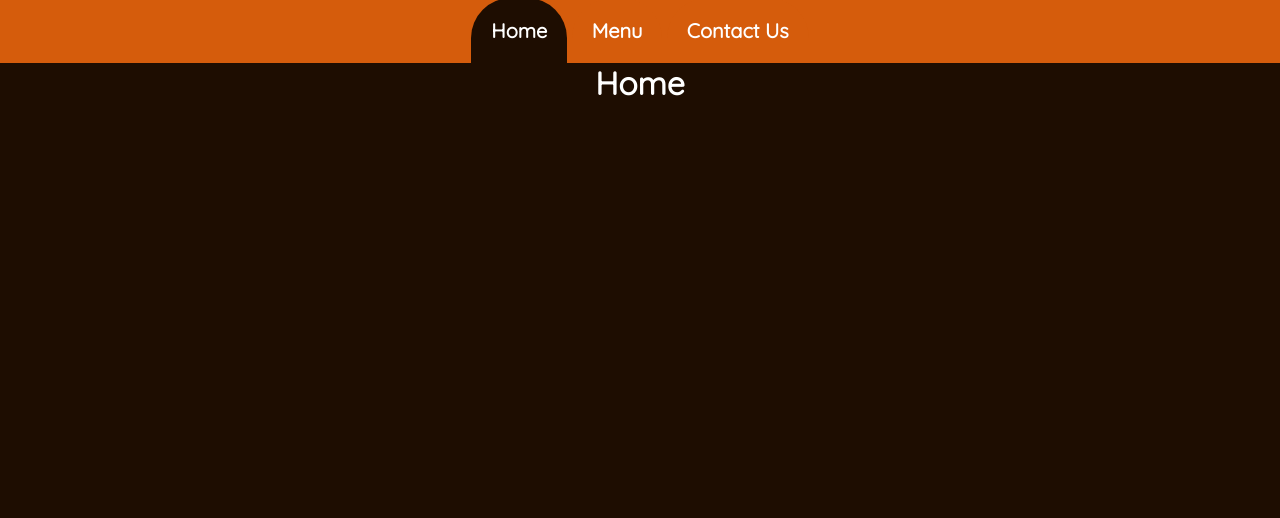
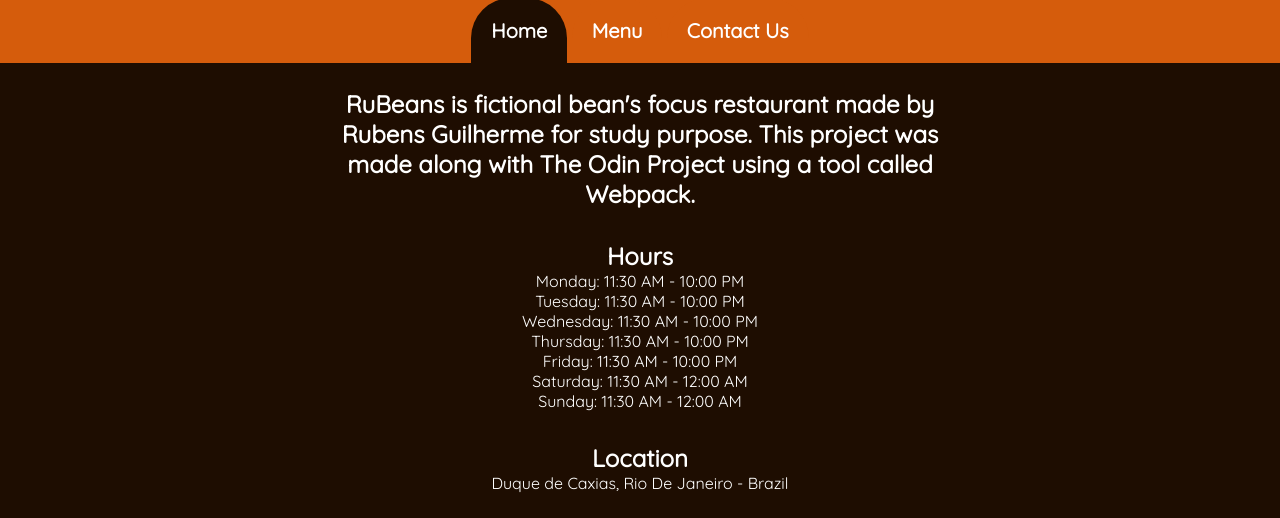
Before and after one commit to rubeans/beans-store, a website built with webpack: page dist/index.html in a window 1280 px wide. Shown: the part 282-800 px from the top of the page. Built offline with nearby package versions, Linux system fonts and the light colour scheme.

Commit message:
finish home page

```diff
--- a/css/style.css
+++ b/css/style.css
@@ -61,10 +61,16 @@
     grid-area: main;
     height: 65vh;
     background-color: #1e0d01;
+    display: flex;
+    flex-direction: column;
 }
 
 .tab-buttons {
     background-color: #d55c0c;
+}
+
+.tab-buttons .active {
+    background-color: #1e0d01;
 }
 
 .tab-button {
@@ -82,10 +88,29 @@
     background-color: #1e0d01;
 }
 
+.tab-contents {
+    display: flex;
+    flex-direction: column;
+    justify-content: center;
+    align-self: center;
+    width: 50vw;
+    height: 100vh;
+}
+
 .tab-content {
     display: none;
 }
 
-.active {
-    background-color: #1e0d01;
+.container-content {
+    display: flex;
+    flex-direction: column;
+    gap: 2rem;
 }
+
+.container-content .light-font {
+    font-weight: 100;
+}
+
+.container-content ul {
+    list-style: none;
+}
--- a/package.json
+++ b/package.json
@@ -1,5 +1,5 @@
 {
-  "name": "beans-store",
+  "name": "rubeans-restaurant",
   "version": "1.0.0",
   "description": "",
   "main": "index.js",
--- a/src/components/containers/main-content.js
+++ b/src/components/containers/main-content.js
@@ -20,13 +20,43 @@ const mainContent = () => {
     tabs.classList.add('tab-contents')
     tabs.insertAdjacentHTML('beforeend', `
         <div id="home-content" class="tab-content">
-            <h1>Home</h1>
+            <div class="container-content">
+                <div class="about">
+                    <h2 class="about-content">RuBeans is fictional bean's focus restaurant made by Rubens Guilherme for study purpose. This project was made along with The Odin Project using a tool called Webpack.</h2>
+                </div>
+                <div class="hours">
+                    <h2 class="home-heading">Hours</h2>
+                    <div class="hours-content light-font">
+                    <ul class="hours-list">
+                        <li class="hour-list">Monday: 11:30 AM - 10:00 PM</li>
+                        <li class="hour-list">Tuesday: 11:30 AM - 10:00 PM</li>
+                        <li class="hour-list">Wednesday: 11:30 AM - 10:00 PM</li>
+                        <li class="hour-list">Thursday: 11:30 AM - 10:00 PM</li>
+                        <li class="hour-list">Friday: 11:30 AM - 10:00 PM</li>
+                        <li class="hour-list">Saturday: 11:30 AM - 12:00 AM</li>
+                        <li class="hour-list">Sunday: 11:30 AM - 12:00 AM</li>
+                    </ul>
+                    </div>
+                </div>
+                <div class="location">
+                    <h2 class="home-heading">Location</h2>
+                    <div class="location-content light-font">
+                        <p>Duque de Caxias, Rio De Janeiro - Brazil</p>
+                    </div>
+                </div>
+            </div>
         </div>
+
         <div id="menu-content" class="tab-content">
-            <h1>Menu</h1>
+            <div class="container-content light-font">
+                <h1>Menu</h1>
+            </div>
         </div>
+
         <div id="contact-content" class="tab-content">
-            <h1>Contact</h1>
+            <div class="container-content">
+                <h1>Contact</h1>
+            </div>
         </div>
     `)
 
```
Also changed, not shown: dist/bundle.js, 1 other file.
